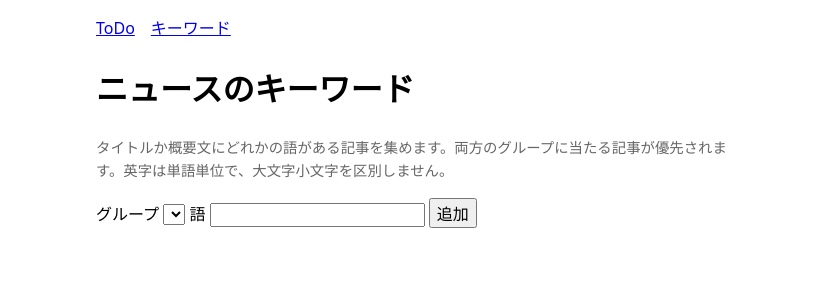
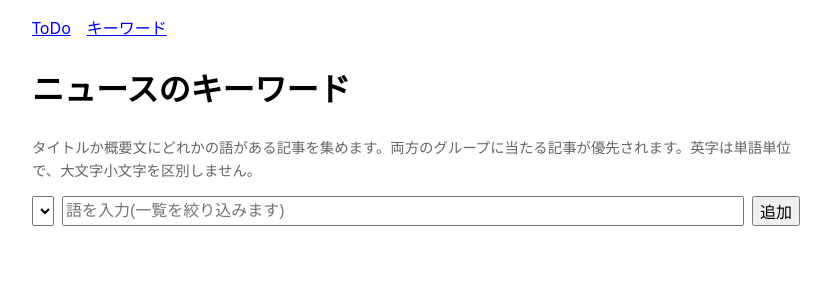
Before and after one commit to YANASAN-eng/PDA-application, a FastAPI app: page /keywords in a window 1280 px wide. Shown: the top 300 px of the page, without its empty margins (224-1055 px from the left). Run offline with FastAPI, Linux system fonts and the light colour scheme; lists and menus that the app fills with data are empty.

Commit message:
Show keywords as wrapping chips with live filtering

```diff
--- a/src/pda/web/templates/base.html
+++ b/src/pda/web/templates/base.html
@@ -5,7 +5,7 @@
   <meta name="viewport" content="width=device-width, initial-scale=1">
   <title>{% block title %}PDA{% endblock %}</title>
   <style>
-    body { font-family: system-ui, sans-serif; max-width: 40rem; margin: 0 auto; padding: 1rem; line-height: 1.6; }
+    body { font-family: system-ui, sans-serif; max-width: 48rem; margin: 0 auto; padding: 1rem; line-height: 1.6; }
     nav a { margin-right: 1rem; }
     ul.items { list-style: none; padding: 0; }
     ul.items li { display: flex; flex-wrap: wrap; gap: .5rem; align-items: center; padding: .5rem 0; border-bottom: 1px solid #ddd; }
@@ -17,6 +17,17 @@
     .error { color: #b00020; }
     form.inline { display: inline; }
     input, select, button { font-size: 1rem; }
+    /* キーワード: 語を横に詰めて並べる。PC ではグループを 2 列、狭い画面では 1 列 */
+    .keyword-form { display: flex; flex-wrap: wrap; gap: .5rem; margin-bottom: .25rem; }
+    .keyword-form input { flex: 1 1 12rem; }
+    .keyword-form .error { flex-basis: 100%; margin: 0; }
+    .keyword-groups { display: grid; grid-template-columns: repeat(auto-fit, minmax(16rem, 1fr)); gap: 1rem 1.5rem; }
+    .keyword-group h2 { font-size: 1.1rem; margin: .5rem 0; }
+    ul.chips { list-style: none; padding: 0; margin: 0; display: flex; flex-wrap: wrap; gap: .4rem; }
+    .chip { display: inline-flex; align-items: center; border: 1px solid #ccc; border-radius: 999px; padding-left: .7rem; background: #f6f6f6; }
+    .chip[hidden] { display: none; }
+    .chip-delete { border: none; background: none; cursor: pointer; color: #777; min-width: 1.9rem; min-height: 1.9rem; border-radius: 999px; }
+    .chip-delete:hover { color: #b00020; background: #eee; }
   </style>
 </head>
 <body>
@@ -30,5 +41,6 @@
       if (message && !confirm(message)) e.preventDefault();
     });
   </script>
+  {% block scripts %}{% endblock %}
 </body>
 </html>
--- a/src/pda/web/templates/keywords.html
+++ b/src/pda/web/templates/keywords.html
@@ -3,31 +3,68 @@
 {% block content %}
 <h1>ニュースのキーワード</h1>
 <p class="meta">タイトルか概要文にどれかの語がある記事を集めます。両方のグループに当たる記事が優先されます。英字は単語単位で、大文字小文字を区別しません。</p>
-<form method="post" action="/keywords">
+<form method="post" action="/keywords" class="keyword-form">
   {% if error %}<p class="error">{{ error }}</p>{% endif %}
-  <p>
-    <label>グループ
-      <select name="group">
+  <select name="group" id="keyword-group" aria-label="グループ">
     {% for g in groups %}
     <option value="{{ g.name }}"{% if g.name == form.group %} selected{% endif %}>{{ g.label }}</option>
     {% endfor %}
   </select>
-    </label>
-    <label>語 <input name="word" value="{{ form.word }}" required></label>
+  <input name="word" id="keyword-word" value="{{ form.word }}" required autocomplete="off"
+         placeholder="語を入力(一覧を絞り込みます)" aria-label="語">
   <button type="submit">追加</button>
-  </p>
 </form>
+<p id="keyword-status" class="meta" aria-live="polite"></p>
+<div class="keyword-groups">
   {% for group, items in by_group %}
-<h2>{{ group.label }}({{ items|length }} 語)</h2>
-<ul class="items">
+  <section class="keyword-group" data-group="{{ group.name }}" data-label="{{ group.label }}">
+    <h2>{{ group.label }} <span class="meta" data-count>{{ items|length }} 語</span></h2>
+    <ul class="chips">
       {% for k in items %}
-  <li>
-    <span class="title">{{ k.word }}</span>
-    <form class="inline" method="post" action="/keywords/{{ k.id }}/delete" data-confirm="「{{ k.word }}」を削除しますか?"><button type="submit">削除</button></form>
+      <li class="chip" data-word="{{ k.word }}">
+        <span>{{ k.word }}</span>
+        <form class="inline" method="post" action="/keywords/{{ k.id }}/delete" data-confirm="「{{ k.word }}」を削除しますか?"><button type="submit" class="chip-delete" aria-label="「{{ k.word }}」を削除" title="削除">×</button></form>
       </li>
-  {% else %}
-  <li>まだありません</li>
       {% endfor %}
     </ul>
+    <p class="meta" data-empty{% if items %} hidden{% endif %}>{{ "該当する語はありません" if items else "まだありません" }}</p>
+  </section>
   {% endfor %}
+</div>
 {% endblock %}
+
+{% block scripts %}
+<script>
+  // 入力欄の文字を含む語だけを表示する。同じ語(大文字小文字の違いだけ)があれば「登録済み」と知らせる。
+  // 重複の最終判定はサーバー(is_same_word)が行う。ここは追加を押す前の目安
+  (() => {
+    const input = document.getElementById("keyword-word");
+    const groupSelect = document.getElementById("keyword-group");
+    const status = document.getElementById("keyword-status");
+    const sections = document.querySelectorAll(".keyword-group");
+
+    const update = () => {
+      const q = input.value.trim().toLowerCase();
+      let registeredIn = null;
+      sections.forEach((section) => {
+        const chips = section.querySelectorAll(".chip");
+        let shown = 0;
+        chips.forEach((chip) => {
+          const word = chip.dataset.word.toLowerCase();
+          const hit = word.includes(q);
+          chip.hidden = !hit;
+          if (hit) shown++;
+          if (q && word === q && section.dataset.group === groupSelect.value) registeredIn = section.dataset.label;
+        });
+        section.querySelector("[data-count]").textContent = q ? `${shown} / ${chips.length} 語` : `${chips.length} 語`;
+        section.querySelector("[data-empty]").hidden = shown > 0;
+      });
+      status.textContent = registeredIn ? `「${input.value.trim()}」は ${registeredIn} に登録済みです` : "";
+    };
+
+    input.addEventListener("input", update);
+    groupSelect.addEventListener("change", update);
+    update();  // エラーで入力が残っているときも絞り込んだ状態で表示する
+  })();
+</script>
+{% endblock %}
```
Also changed, not shown: tests/integration/test_web_keywords.py (+29 -0 lines). Lines whose indentation alone changed are shown as unchanged.
